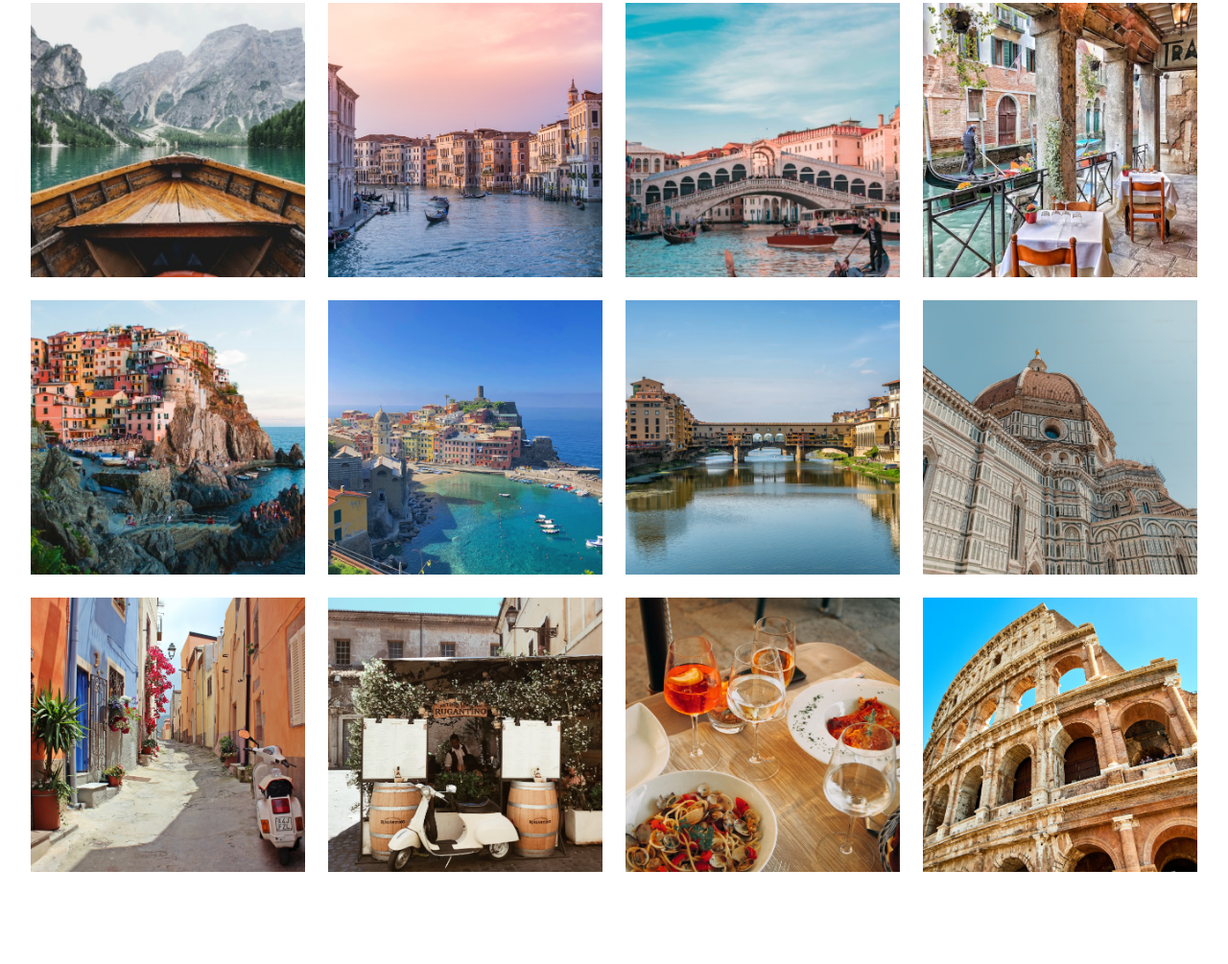
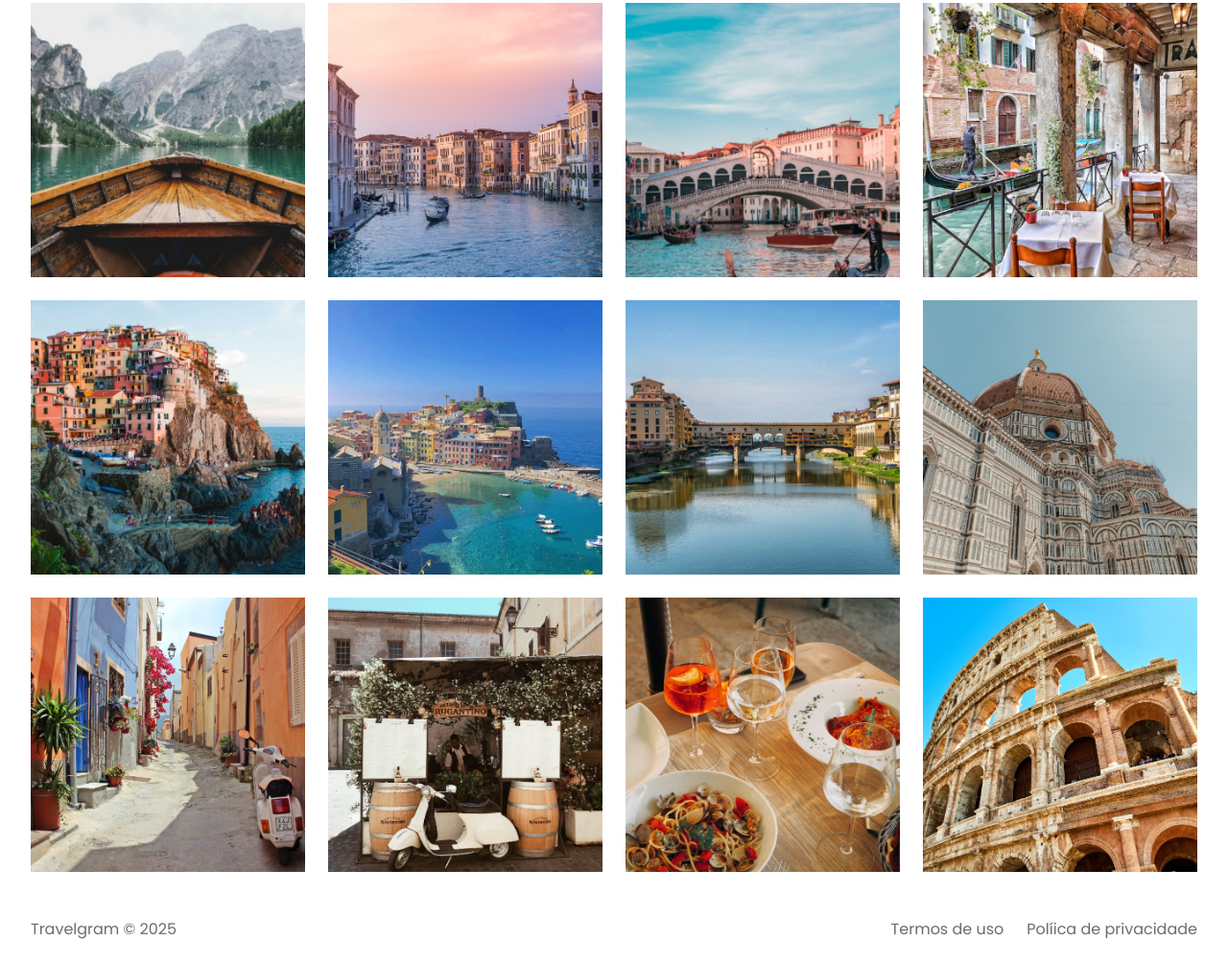
Before and after one commit to malopez23/projeto-travelgram, a plain HTML site: page index.html in a window 1280 px wide. Shown: the part 357-1362 px from the top of the page at 96% size. Before the commit the page ends 1290 px from the top, so only its background shows below. Drawn offline with Linux system fonts and the light colour scheme.

Commit message:
done footer

```diff
--- a/index.html
+++ b/index.html
@@ -11,6 +11,7 @@
 
     <link href="https://fonts.googleapis.com/css2?family=Poppins:wght@400;700&display=swap" rel="stylesheet">
 </head>
+
 <body>
     <div class="bg-surface-color">
         <nav class="container">
@@ -74,5 +75,11 @@
         <img src="assets/images/Image 12.png" alt="...">
     </main>
 
+    <footer class="container">
+        <span>Travelgram &copy; 2025</span>
+        <span>Termos de uso</span>
+        <span>Políica de privacidade</span>
+    </footer>
+
 </body>
 </html>
--- /dev/null
+++ b/styles/footer.css
@@ -0,0 +1,9 @@
+footer {
+    display: flex;
+    gap: 24px;
+    padding-block: 24px;
+}
+
+footer span:nth-child(1) {
+    margin-right: auto;
+}
--- a/styles/index.css
+++ b/styles/index.css
@@ -2,3 +2,4 @@
 @import url(nav.css);
 @import url(header.css);
 @import url(main.css);
+@import url(footer.css);
```
